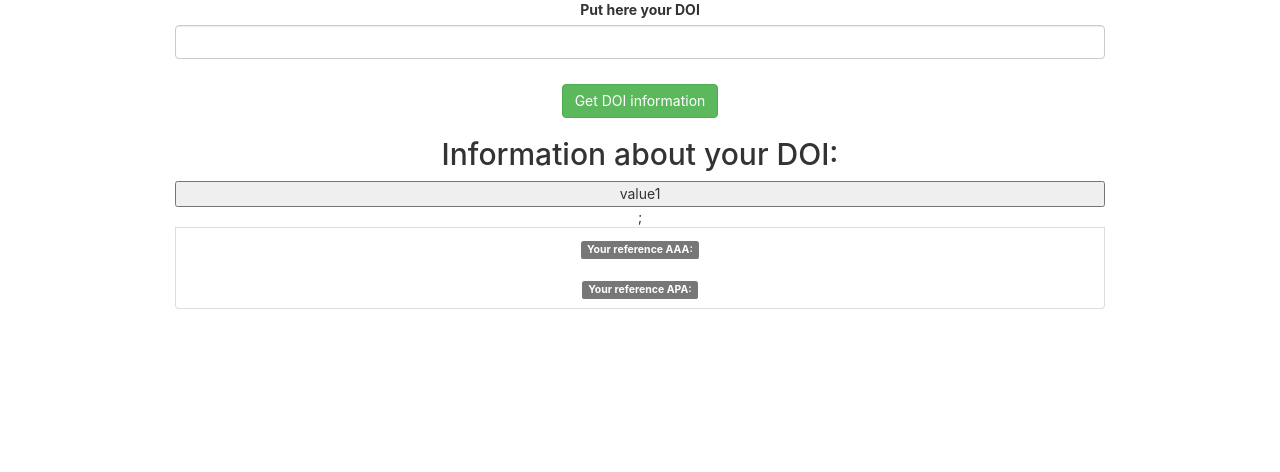
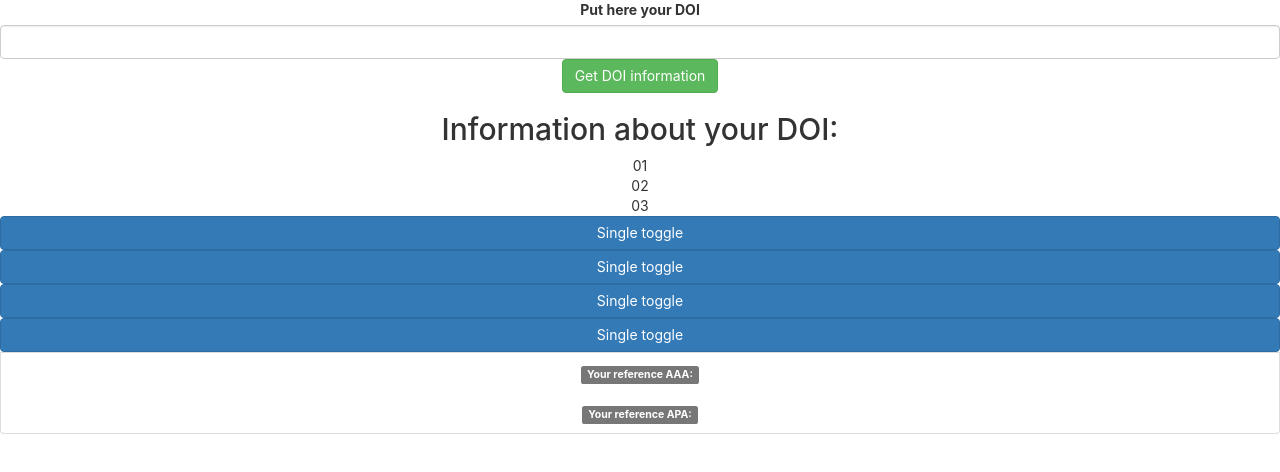
Before and after one commit to kubwosz/citatio, a React (Create React App) app in the folder citatio-frontend/: page / in a window 1280 px wide. Shown: the top 472 px of the page. Built offline with nearby package versions, Linux system fonts and the light colour scheme.

Commit message:
fix environment

```diff
--- a/citatio-frontend/src/components/Home.jsx
+++ b/citatio-frontend/src/components/Home.jsx
@@ -53,28 +53,80 @@ const Home = (props) => {
   }
 
   return (
-    <section>
-      <div className="container w-75 pb-4">
-        <form onSubmit={submitHandler}>
-          <div className="form-group pb-3">
+    <div className="">
+    <div className="leftPanel flex-auto">
       <label htmlFor="title">Put here your DOI</label>
-            <input id="title" type="text" className="form-control" required value={doiValue} onChange={doiInputChangeHandler}></input>
+      <input
+        id="title"
+        type="text"
+        className="form-control"
+        required
+        value={doiValue}
+        onChange={doiInputChangeHandler}
+      ></input>
+      <button
+        type="button"
+        onClick={submitHandler}
+        className="btn btn-success"
+      >
+        Get DOI information
+      </button>
     </div>
-          <button type="button" onClick={submitHandler} className="btn btn-success">Get DOI information</button>
-        </form>
+    <div className="rightPanel flex-auto">
       <h2>Information about your DOI:</h2>
       <ul class="list-group">
-        <input
+        <div class="flex">
+          <div class="flex-none w-14 h-14">01</div>
+          <div class="flex-initial w-64">02</div>
+          <div class="flex-initial w-32 ">03</div>
+        </div>
+        <button
           type="button"
-                 className={butonActivity === true ? 'active' : ''}
-                 value="value1"
-                 onClick={() => setButton(!butonActivity)}
-                 />;
-  <li class="list-group-item"><span class="label label-default">Your reference AAA:</span>   {doiData} </li>
-  <li class="list-group-item"><span class="label label-default">Your reference APA:</span>   {doiDataFormat1} </li>
+          class="btn btn-primary btn-aaa"
+          data-toggle="button"
+          aria-pressed="false"
+          autocomplete="off"
+        >
+          Single toggle
+        </button>
+        <button
+          type="button"
+          class="btn btn-primary btn-apa"
+          data-toggle="button"
+          aria-pressed="false"
+          autocomplete="off"
+        >
+          Single toggle
+        </button>
+        <button
+          type="button"
+          class="btn btn-primary btn-aaa"
+          data-toggle="button"
+          aria-pressed="false"
+          autocomplete="off"
+        >
+          Single toggle
+        </button>
+        <button
+          type="button"
+          class="btn btn-primary"
+          data-toggle="button"
+          aria-pressed="false"
+          autocomplete="off"
+        >
+          Single toggle
+        </button>
+        <li class="list-group-item">
+          <span class="label label-default">Your reference AAA:</span>{" "}
+          {doiData}{" "}
+        </li>
+        <li class="list-group-item">
+          <span class="label label-default">Your reference APA:</span>{" "}
+          {doiDataFormat1}{" "}
+        </li>
       </ul>
     </div>
-    </section>
+  </div>
   );
 }
 
```
Lines whose indentation alone changed are shown as unchanged.
